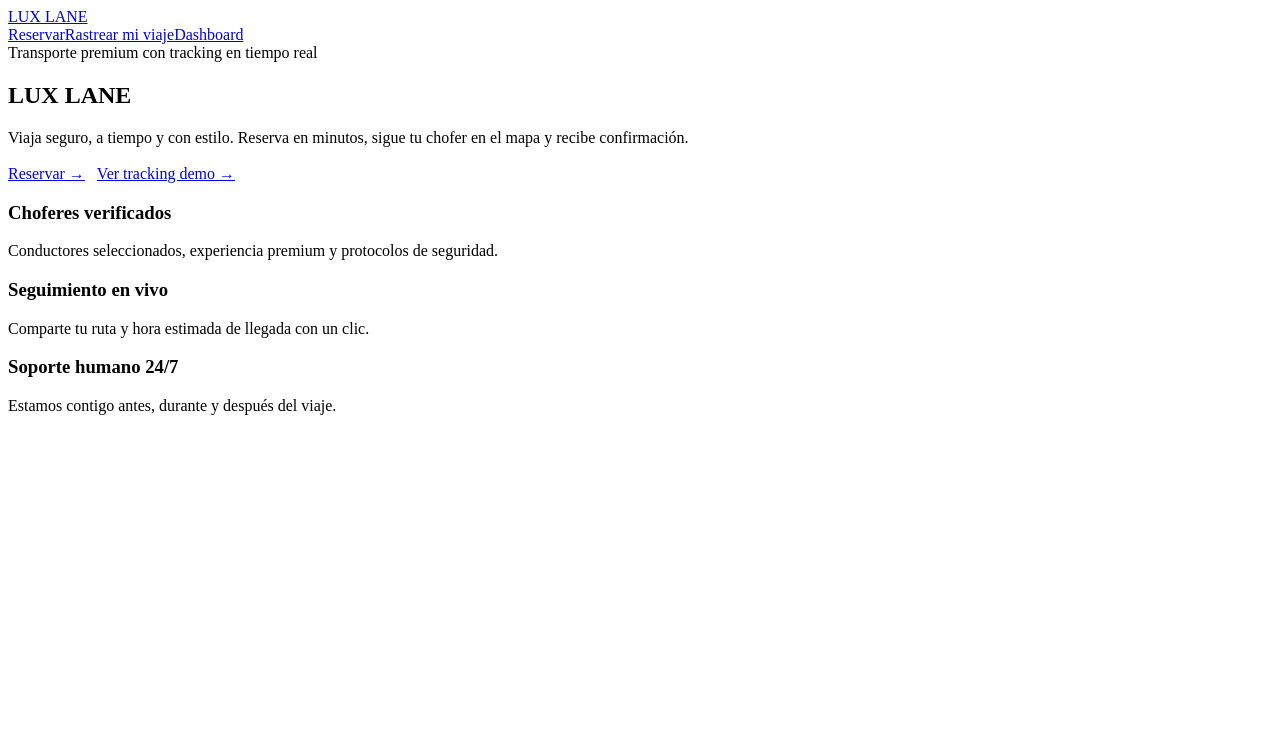
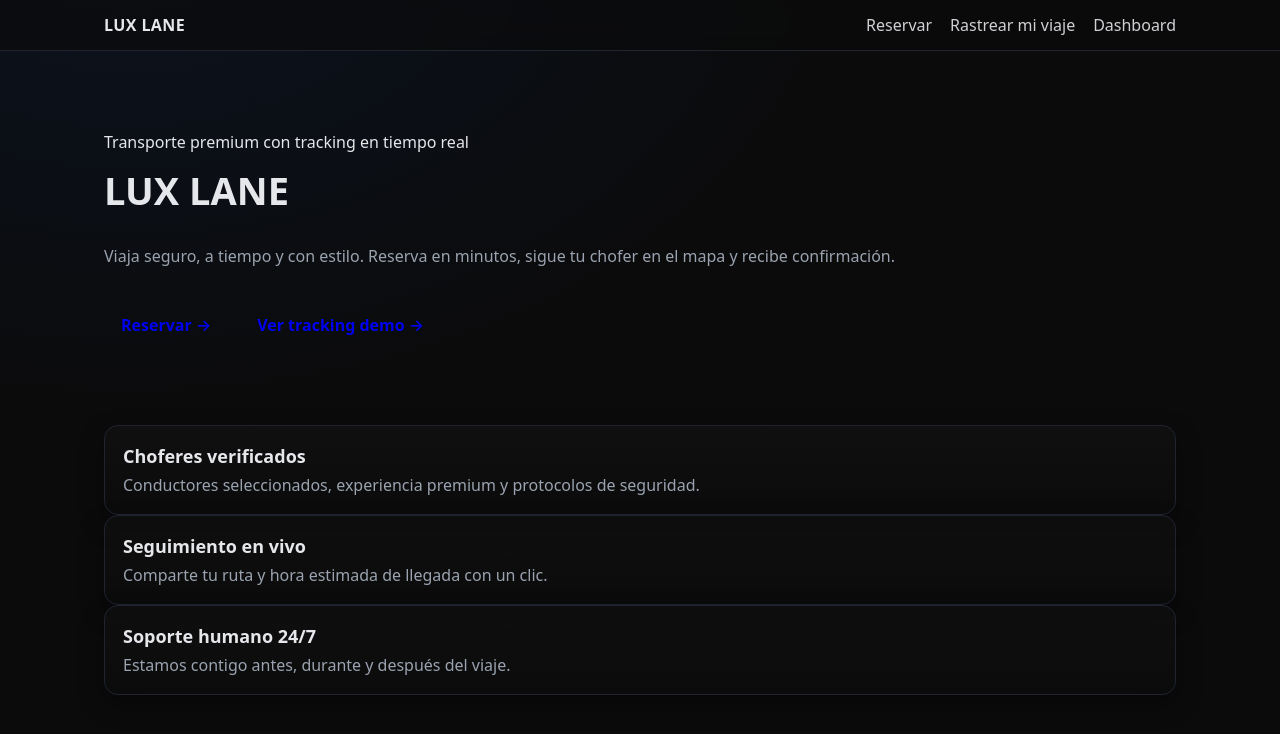
Before and after one commit to Luxlane/luxlane, a Next.js app: page / in a window 1280 px wide. Shown: the top 734 px of the page. Built offline with nearby package versions, Linux system fonts and the light colour scheme.

Commit message:
Update layout.tsx

```diff
--- a/app/layout.tsx
+++ b/app/layout.tsx
@@ -1,25 +1,27 @@
-export default function RootLayout({ children }: { children: React.ReactNode }) {
+import './globals.css';
+import Link from 'next/link';
+import type { ReactNode } from 'react';
+
+export const metadata = {
+  title: 'LUX LANE — Transporte premium con tracking',
+  description: 'Viajes con chofer verificado, seguimiento en vivo y soporte 24/7.',
+};
+
+export default function RootLayout({ children }: { children: ReactNode }) {
   return (
     <html lang="es">
       <body>
-        <header className="nav">
-          <div className="container nav-inner">
-            <div className="brand">
-              <a href="/">
-                <span className="logo" />
-                LUX LANE
-              </a>
-            </div>
-            <nav className="menu">
-              <a href="/book">Reservar</a>
-              <a href="/track/demo-trip">Rastrear mi viaje</a>
-              <a href="/dashboard">Dashboard</a>
+        <header className="topbar">
+          <div className="wrap">
+            <div className="brand">LUX LANE</div>
+            <nav className="nav">
+              <Link href="/book">Reservar</Link>
+              <Link href="/track/demo-trip">Rastrear mi viaje</Link>
+              <Link href="/dashboard">Dashboard</Link>
             </nav>
           </div>
         </header>
-        <main className="container">
-          {children}
-        </main>
+        <main className="container">{children}</main>
       </body>
     </html>
   );
```
